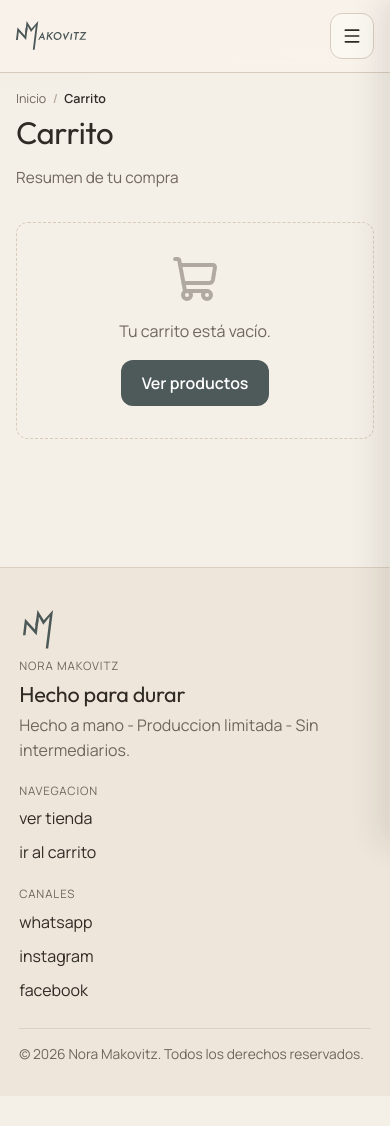
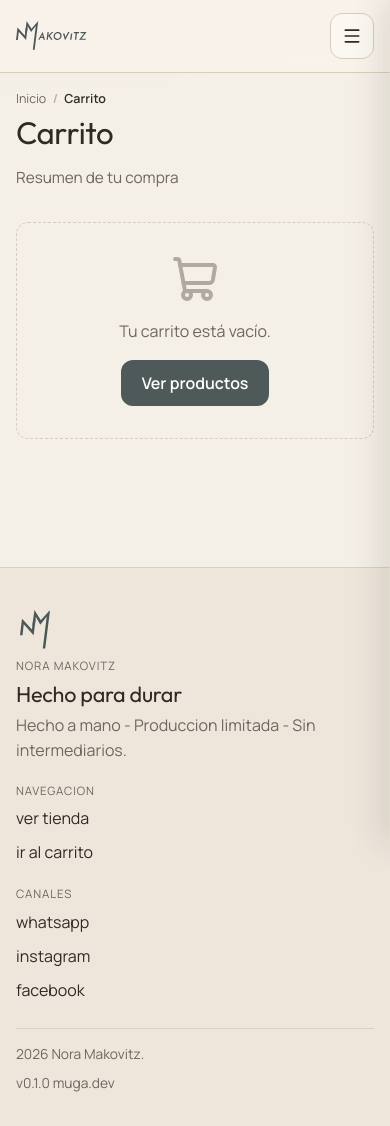
Before and after one commit to muga-system/muga-makovitz, a Next.js app: page /carrito in a window 390 px wide. Before the commit the page ends 1096 px from the top, so only its background shows below. Built offline with nearby package versions, Linux system fonts and the light colour scheme.

Commit message:
chore: polish skeleton states, footer meta, and featured pricing

```diff
--- a/src/app/globals.css
+++ b/src/app/globals.css
@@ -73,6 +73,7 @@ a {
   position: relative;
   display: block;
   overflow: hidden;
+  border-radius: inherit;
 }
 
 .image-skeleton {
@@ -81,12 +82,12 @@ a {
   border-radius: inherit;
   background:
     linear-gradient(105deg,
-      color-mix(in srgb, var(--color-tone-sand) 64%, white 36%) 20%,
-      color-mix(in srgb, var(--color-surface) 40%, white 60%) 45%,
-      color-mix(in srgb, var(--color-tone-sand) 64%, white 36%) 70%);
+      color-mix(in srgb, var(--color-tone-stone) 52%, var(--color-surface) 48%) 18%,
+      color-mix(in srgb, white 80%, var(--color-tone-sand) 20%) 48%,
+      color-mix(in srgb, var(--color-tone-stone) 52%, var(--color-surface) 48%) 78%);
   background-size: 220% 100%;
-  animation: image-skeleton-wave 1.05s ease-in-out infinite;
-  opacity: 1;
+  animation: image-skeleton-wave 1.2s ease-in-out infinite;
+  opacity: 0.95;
   transition: opacity 0.28s ease;
 }
 
@@ -101,6 +102,7 @@ a {
 
 .image-shell.is-loaded .image-skeleton {
   opacity: 0;
+  visibility: hidden;
 }
 
 .hero-photo-shell,
@@ -112,14 +114,35 @@ a {
   width: 100%;
 }
 
+.hero-photo-shell,
+.detail-main-image-shell {
+  border-radius: var(--radius-lg);
+}
+
+.shop-image-shell,
+.featured-image-shell {
+  border-radius: 16px;
+}
+
+.detail-thumb-image-shell {
+  border-radius: 12px;
+}
+
+.cart-thumb-shell {
+  border-radius: var(--radius-sm);
+}
+
 .brand-logotype-shell {
   display: inline-flex;
   line-height: 0;
+  border-radius: 10px;
 }
 
 .site-footer-logo-shell {
   width: 40px;
   height: 40px;
+  border-radius: 10px;
+  overflow: hidden;
 }
 
 .container {
@@ -234,6 +257,36 @@ a {
 .nav-tienda {
   gap: 0.375rem;
   padding: 0 1rem;
+}
+
+.nav-icon-skeleton {
+  position: absolute;
+  inset: 0;
+  border-radius: inherit;
+  background:
+    linear-gradient(105deg,
+      color-mix(in srgb, var(--color-tone-stone) 52%, var(--color-surface) 48%) 20%,
+      color-mix(in srgb, white 80%, var(--color-tone-sand) 20%) 48%,
+      color-mix(in srgb, var(--color-tone-stone) 52%, var(--color-surface) 48%) 78%);
+  background-size: 220% 100%;
+  animation: image-skeleton-wave 1.2s ease-in-out infinite;
+}
+
+.nav-badge-skeleton {
+  position: absolute;
+  top: -6px;
+  right: -6px;
+  width: 18px;
+  height: 18px;
+  border-radius: 999px;
+  border: 1px solid var(--color-surface);
+  background:
+    linear-gradient(105deg,
+      color-mix(in srgb, var(--color-tone-stone) 52%, var(--color-surface) 48%) 20%,
+      color-mix(in srgb, white 80%, var(--color-tone-sand) 20%) 48%,
+      color-mix(in srgb, var(--color-tone-stone) 52%, var(--color-surface) 48%) 78%);
+  background-size: 220% 100%;
+  animation: image-skeleton-wave 1.2s ease-in-out infinite;
 }
 
 .nav-drawer-overlay {
@@ -812,7 +865,7 @@ a {
 }
 
 .site-footer-shell {
-  width: min(100% - 2.4rem, 980px);
+  width: min(100% - 2rem, var(--container-max));
   margin-inline: auto;
   display: grid;
   gap: 1.5rem;
@@ -891,17 +944,44 @@ a {
   border-bottom-color: var(--color-primary-strong);
 }
 
-.site-footer-version {
+.site-footer-meta {
   padding-top: 0.9rem;
   border-top: 1px solid color-mix(in srgb, var(--color-border) 82%, transparent);
+  display: flex;
+  flex-wrap: wrap;
+  align-items: center;
+  justify-content: space-between;
+  gap: 0.5rem 1rem;
+}
+
+.site-footer-version,
+.site-footer-credit {
+  margin: 0;
   color: var(--color-text-muted);
   font-size: 0.86rem;
+}
+
+.site-footer-credit a {
+  color: var(--color-text-muted);
+  border-bottom: 1px solid transparent;
+  transition: color 0.2s ease, border-color 0.2s ease;
+}
+
+.site-footer-credit a:hover,
+.site-footer-credit a:focus-visible {
+  color: var(--color-primary-strong);
+  border-bottom-color: var(--color-primary-strong);
 }
 
 @media (max-width: 860px) {
   .site-footer-top {
     grid-template-columns: 1fr;
     gap: 1.2rem;
+  }
+
+  .site-footer-meta {
+    flex-direction: column;
+    align-items: flex-start;
   }
 }
 
--- a/src/components/FeaturedProductCard.tsx
+++ b/src/components/FeaturedProductCard.tsx
@@ -30,7 +30,7 @@ export default function FeaturedProductCard({ item, ctaUrl }: FeaturedProductCar
           quality={IMAGE_QUALITY.listing}
           sizes={IMAGE_SIZES.productCard}
         />
-        <span className="product-badge featured-badge">Curado</span>
+        <span className="product-badge featured-badge">Bolso</span>
       </Link>
 
       <div className="featured-content">
--- a/src/components/Navbar.tsx
+++ b/src/components/Navbar.tsx
@@ -73,12 +73,12 @@ export default function Navbar() {
 
             <div className="nav-actions">
               <Link href="/favoritos" className="btn btn-secondary nav-favorites" aria-label="Favoritos">
-                <Heart size={20} />
-                <span className="favorites-count" style={{ display: "none" }}>0</span>
+                <span className="nav-icon-skeleton" aria-hidden="true" />
+                <span className="nav-badge-skeleton" aria-hidden="true" />
               </Link>
               <Link href="/carrito" className="btn btn-secondary nav-cart" aria-label="Carrito vacío">
-                <ShoppingCart size={20} />
-                <span className="cart-count" style={{ display: "none" }}>0</span>
+                <span className="nav-icon-skeleton" aria-hidden="true" />
+                <span className="nav-badge-skeleton" aria-hidden="true" />
               </Link>
               <Link href="/tienda" className="btn btn-primary nav-tienda">
                 <Store size={18} />
--- a/src/components/ProductCard.tsx
+++ b/src/components/ProductCard.tsx
@@ -3,6 +3,7 @@
 import Link from "next/link";
 import { useCartStore } from "@/store/cartStore";
 import { selectIsFavorite, useFavoritesStore } from "@/store/favoritesStore";
+import { useFavoritesHydrated } from "@/store/hydration";
 import { ShoppingCart, Heart } from "lucide-react";
 import { useState } from "react";
 import { formatArs } from "@/utils/format";
@@ -28,6 +29,7 @@ export default function ProductCard({ product }: ProductCardProps) {
   const addToCart = useCartStore((state) => state.addToCart);
   const toggleFavorite = useFavoritesStore((state) => state.toggleFavorite);
   const isFav = useFavoritesStore(selectIsFavorite(product.id));
+  const favoritesHydrated = useFavoritesHydrated();
   const [added, setAdded] = useState(false);
 
   const handleAddToCart = () => {
@@ -73,10 +75,11 @@ export default function ProductCard({ product }: ProductCardProps) {
         </Link>
         <button
           onClick={handleToggleFav}
-          className="btn shop-fav-btn"
+          className={`btn shop-fav-btn ${favoritesHydrated ? "" : "btn-state-skeleton"}`}
           aria-label={isFav ? "Quitar de favoritos" : "Agregar a favoritos"}
+          disabled={!favoritesHydrated}
         >
-          <Heart size={18} fill={isFav ? "currentColor" : "none"} />
+          <Heart size={18} fill={isFav ? "currentColor" : "none"} className={favoritesHydrated ? "" : "btn-state-content-hidden"} />
         </button>
       </div>
 
--- a/src/components/SiteFooter.tsx
+++ b/src/components/SiteFooter.tsx
@@ -59,7 +59,15 @@ export default function SiteFooter({
           </div>
         </div>
 
-        <p className="site-footer-version">© {year} {brand}. Todos los derechos reservados.</p>
+        <div className="site-footer-meta">
+          <p className="site-footer-version">{year} {brand}.</p>
+          <p className="site-footer-credit">
+            {siteConfig.appVersion}{" "}
+            <a href={siteConfig.builtBy.url} target="_blank" rel="noopener noreferrer">
+              {siteConfig.builtBy.name}
+            </a>
+          </p>
+        </div>
       </div>
     </footer>
   );
--- a/src/data/site.ts
+++ b/src/data/site.ts
@@ -20,6 +20,11 @@ export type WeeklyWork = {
 
 export const siteConfig = {
   brand: "Nora Makovitz",
+  appVersion: "v0.1.0",
+  builtBy: {
+    name: "muga.dev",
+    url: "https://muga.dev"
+  },
   assets: {
     logo: "/logos/logo.svg",
     logotype: "/logos/logo-tipo.svg",
@@ -78,11 +83,11 @@ export const categoryItems: CategoryItem[] = [
 ];
 
 export const featuredProducts: FeaturedProduct[] = [
-  { name: "Bolso Ligero - Original", price: "$20.000", slug: "bolso-ligero-original", image: "/bolso-simple/original.webp" },
-  { name: "Bolso Ligero - Fresh", price: "$20.000", slug: "bolso-ligero-fresh", image: "/bolso-simple/fresh.webp" },
-  { name: "Bolso Ligero - Chic", price: "$20.000", slug: "bolso-ligero-chic", image: "/bolso-simple/chic.webp" },
-  { name: "Bolso Ligero - Organic", price: "$20.000", slug: "bolso-ligero-organic", image: "/bolso-simple/organic.webp" },
-  { name: "Bolso Ligero - Magnolia", price: "$20.000", slug: "bolso-ligero-magnolia", image: "/bolso-simple/magnolia.webp" }
+  { name: "Bolso Ligero - Original", price: "$25.000", slug: "bolso-ligero-original", image: "/bolso-simple/original.webp" },
+  { name: "Bolso Ligero - Fresh", price: "$25.000", slug: "bolso-ligero-fresh", image: "/bolso-simple/fresh.webp" },
+  { name: "Bolso Ligero - Chic", price: "$25.000", slug: "bolso-ligero-chic", image: "/bolso-simple/chic.webp" },
+  { name: "Bolso Ligero - Organic", price: "$25.000", slug: "bolso-ligero-organic", image: "/bolso-simple/organic.webp" },
+  { name: "Bolso Ligero - Magnolia", price: "$25.000", slug: "bolso-ligero-magnolia", image: "/bolso-simple/magnolia.webp" }
 ];
 
 export const weeklyWorks: WeeklyWork[] = [
```
